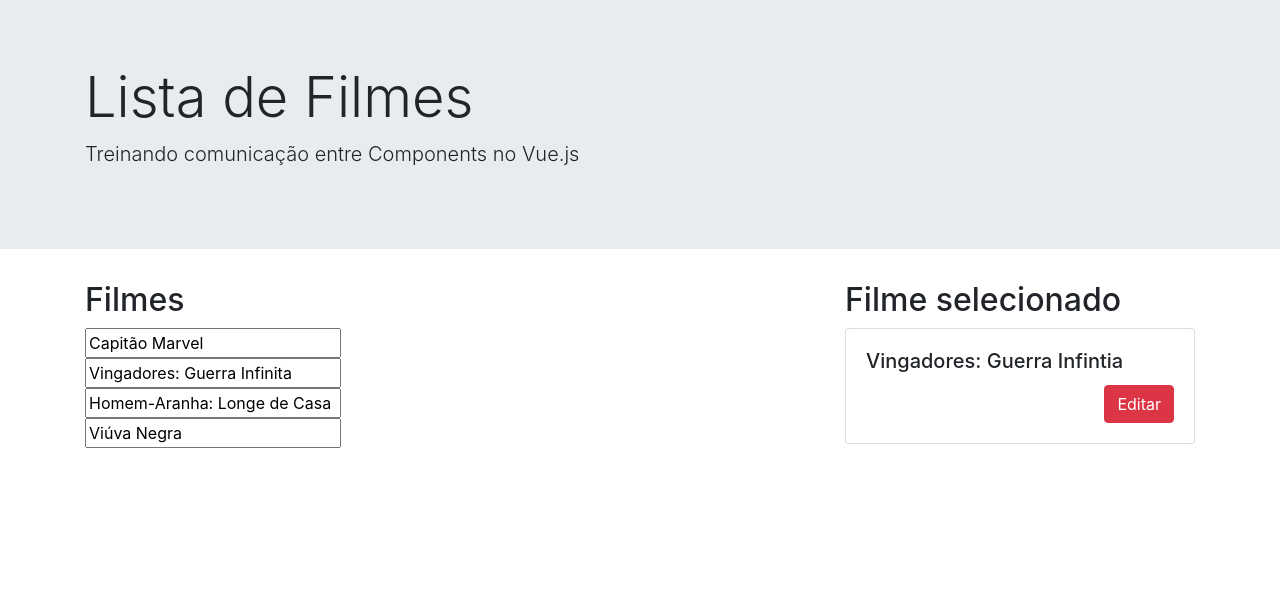
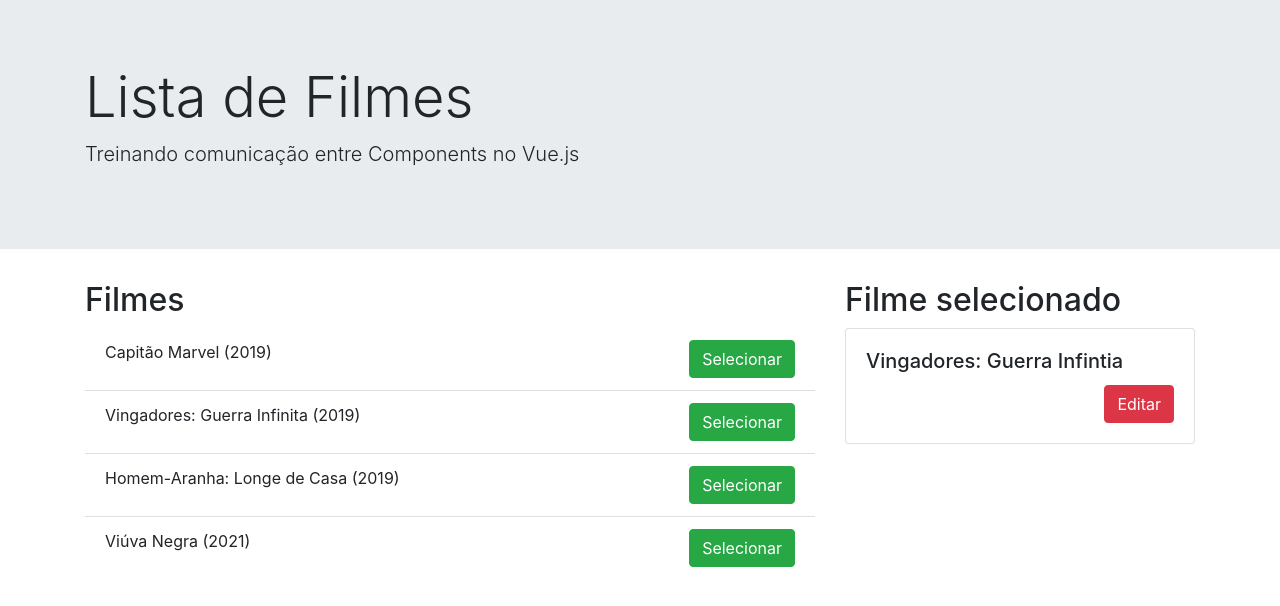
Before and after one commit to taironedias/vue-init, a Vue app in the folder with-docker/code/vue-components-comunicacao/: page / in a window 1280 px wide. Shown: the top 606 px of the page. Built offline with nearby package versions, Linux system fonts and the light colour scheme.

Commit message:
melhorando solucao ao trabalhar com objetos

```diff
--- a/with-docker/code/vue-components-comunicacao/src/components/FilmesLista.vue
+++ b/with-docker/code/vue-components-comunicacao/src/components/FilmesLista.vue
@@ -5,13 +5,10 @@
             <h2>Filmes</h2>
 
             <ul class="list-group list-group-flush">
-                <!-- a class 'dark-theme' é adicionada automaticamente pelo Vue no atributo class do component em questão, ficando assim o li com 'list-group-item dark-theme' -->
                 <FilmesListaItem
                     v-for="filme in filmes"
                     :key="filme.id"
-                    v-bind="filme"
-                    class="dark-theme"
-                    placeholder="Título do filme"
+                    :filme="filme"
                 />
             </ul>
         </div>
--- a/with-docker/code/vue-components-comunicacao/src/components/FilmesListaItem.vue
+++ b/with-docker/code/vue-components-comunicacao/src/components/FilmesListaItem.vue
@@ -1,33 +1,17 @@
 <template>
-    <div>
-        <input type="text" :value="title" :placeholder="$attrs.placeholder">
-    </div>
-    <!-- <li class="list-group-item">
-        <span>{{ filmeTituloConcat }} ({{ year }})</span>
+    <li class="list-group-item">
+        <span>{{ filme.title }} ({{ filme.year }})</span>
         <button class="btn btn-success float-right">Selecionar</button>
-    </li> -->
+    </li>
 </template>
 
 <script>
 export default {
-    inheritAttrs: false, // Especifica se deseja herdar ou não os atributos do elemento root. Assim, podemos passar atributos customizáveis e utilizá-los nos elementos desejados.
     props: {
-        title: {
-            type: String,
-            required: true,
-        },
-        year: {
-            type: Number,
+        filme: {
+            type: Object,
             required: true
         }
-    },
-    computed: {
-        filmeTituloConcat() {
-            return `Titulo: ${this.title}`
-        }
-    },
-    created() {
-        console.log('Attrs: ', this.$attrs);
     }
 }
 </script>
```
